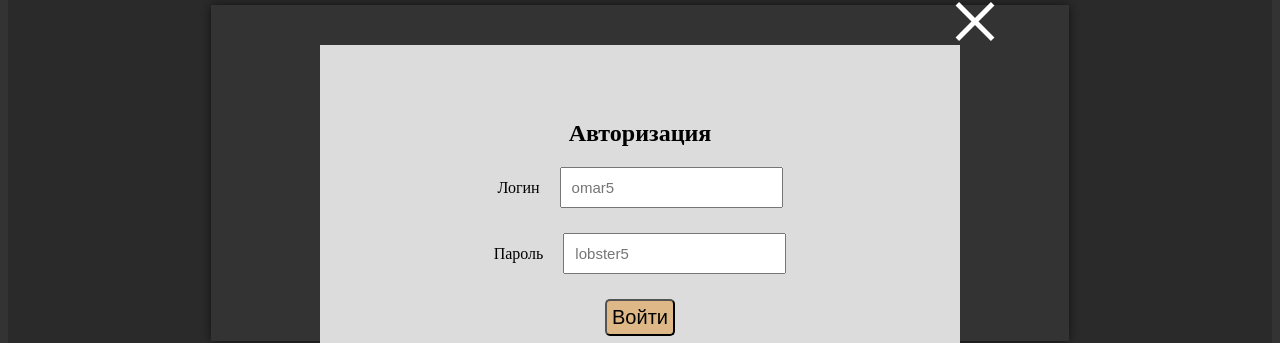
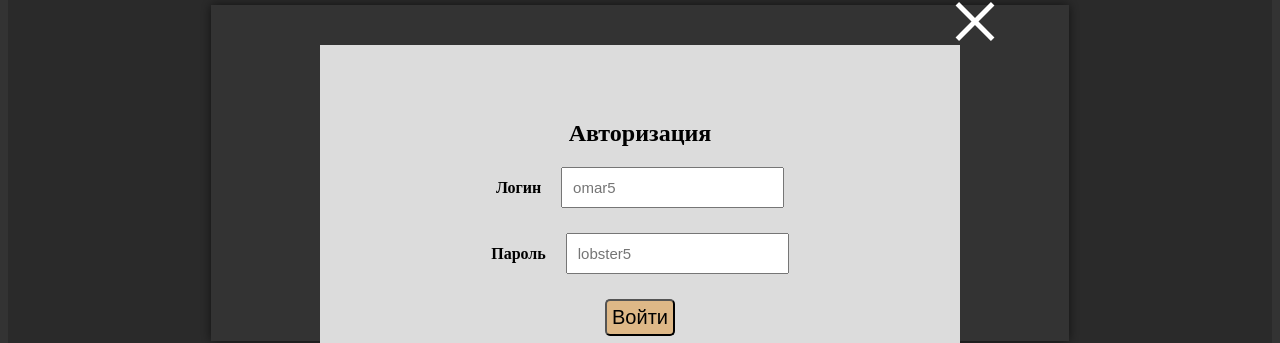
Before and after one commit to PerfilievAlexandr/weekend_agency, a React (Create React App) app: page /creation in a window 1280 px wide. Both pictures are taken after a click on the button "Войти". Shown: the part 115-458 px from the top of the page. Built offline with nearby package versions, Linux system fonts and the light colour scheme.

Commit message:
add strong labels

```diff
--- a/src/action-creators/index.js
+++ b/src/action-creators/index.js
@@ -34,6 +34,9 @@ export function authorize(personalData) {
                     type: AUTHORIZATION,
                     payload: token
                 });
+            })
+            .catch((error) => {
+                console.log(error)
             });
     };
 }
@@ -56,13 +59,15 @@ export function getRabbits(tokenData) {
                     type: LOAD_RABBITS,
                     payload: rabbits
                 });
+            })
+            .catch((error) => {
+                console.log(error)
             });
     };
 }
 
 
 export function createRabbit(newRabbit, token) {
-
 
     return (dispatch) => {
         const data = new URLSearchParams();
@@ -85,6 +90,10 @@ export function createRabbit(newRabbit, token) {
                     payload: rabbit
                 });
             })
+            .then(() => getRabbits(token))
+            .catch((error) => {
+                console.log(error)
+            });
     };
 }
 
@@ -112,6 +121,9 @@ export function refactSelectRabbit(refactRabbit, rabbitId,  token) {
                     payload: rabbit
                 });
             })
+            .catch((error) => {
+                console.log(error)
+            });
     };
 
 }
@@ -140,6 +152,9 @@ export function deleteRabbit(rabbit, token) {
                     type: REFACT_RABBIT,
                     payload: rabbit
                 });
+            })
+            .catch((error) => {
+                console.log(error)
             });
     };
 }
--- a/src/components/authorization/index.js
+++ b/src/components/authorization/index.js
@@ -22,7 +22,7 @@ class Authorization extends Component {
                     >закрыть
                     </button>
                     <h2 className='authorization__title'>Авторизация</h2>
-                    <label htmlFor="authorizationName">Логин
+                    <label htmlFor="authorizationName"><strong>Логин</strong>
                         <input
                             type="text"
                             onChange={this.onHandleChangeName}
@@ -33,7 +33,7 @@ class Authorization extends Component {
                             required
                         />
                     </label>
-                    <label htmlFor="movieFormIDTitle">Пароль
+                    <label htmlFor="movieFormIDTitle"><strong>Пароль</strong>
                         <input
                             type="text"
                             onChange={this.onHandleChangePass}
--- a/src/components/creation/index.js
+++ b/src/components/creation/index.js
@@ -17,7 +17,7 @@ class Creation extends Component {
            <section className='creation-rabbit'>
                <div className='creation-rabbit__wrapper'>
                    <h2 className='creation-rabbit__title'>Создадим кролика</h2>
-                   <label htmlFor="creationRabbitName">Имя
+                   <label htmlFor="creationRabbitName"><strong>Имя</strong>
                        <input
                            type="text"
                            onChange={this.onHandleChangeName}
@@ -28,7 +28,7 @@ class Creation extends Component {
                            required
                        />
                    </label>
-                   <label htmlFor="creationRabbitWeight">Вес
+                   <label htmlFor="creationRabbitWeight"><strong>Вес</strong>
                        <input
                            type="text"
                            onChange={this.onHandleChangeWeight}
--- a/src/components/creationList/style.css
+++ b/src/components/creationList/style.css
@@ -29,6 +29,7 @@
     width: 30%;
     box-sizing: border-box;
     margin-right: 20px;
+    margin-bottom: 20px;
     padding: 20px;
 
     list-style: none;
--- a/src/components/header/style.css
+++ b/src/components/header/style.css
@@ -20,6 +20,8 @@
     color: black;
     font-size: 20px;
     border-radius: 5px;
+
+    cursor: pointer;
 }
 
 .btn:hover {
--- a/src/components/rabbit/index.js
+++ b/src/components/rabbit/index.js
@@ -14,9 +14,9 @@ class Rabbit extends Component {
         return (
            <div className = 'rabbit'>
                <div className='rabbit__wrapper'>
-                   <p className = 'rabbit__id'>id: {rabbit.id}</p>
-                   <p className = 'rabbit__name'>Имя: {rabbit.name}</p>
-                   <p className = 'rabbit__weight'>Вес: {rabbit.weight}</p>
+                   <p className = 'rabbit__id'><strong>id:</strong> {rabbit.id}</p>
+                   <p className = 'rabbit__name'><strong>Имя:</strong> {rabbit.name}</p>
+                   <p className = 'rabbit__weight'><strong>Вес:</strong> {rabbit.weight}</p>
                </div>
                <button
                    className='rabbit__delete  btn'
--- a/src/components/rabbit/style.css
+++ b/src/components/rabbit/style.css
@@ -1,4 +1,9 @@
 .rabbit {
     display: flex;
     flex-direction: column;
+    justify-content: space-between;
 }
+
+.rabbit__delete {
+    margin-top: auto;
+}
--- a/src/components/refactRabbit/index.js
+++ b/src/components/refactRabbit/index.js
@@ -22,7 +22,7 @@ class RefactRabbit extends Component {
                     <h3 className='refactRabbit__title'>Отредактируем кролика по имени: {rabbit.name},
                         весом: {rabbit.weight} </h3>
                     <label htmlFor="refactRabbitName">
-                        новое имя:
+                        <strong>новое имя:</strong>
                         <input
                             type="text"
                             placeholder='имя'
@@ -33,7 +33,7 @@ class RefactRabbit extends Component {
                         />
                     </label>
                     <label htmlFor="refactRabbitWeight">
-                        новый вес
+                        <strong>новый вес:</strong>
                         <input
                             type="text"
                             placeholder='вес'
```
